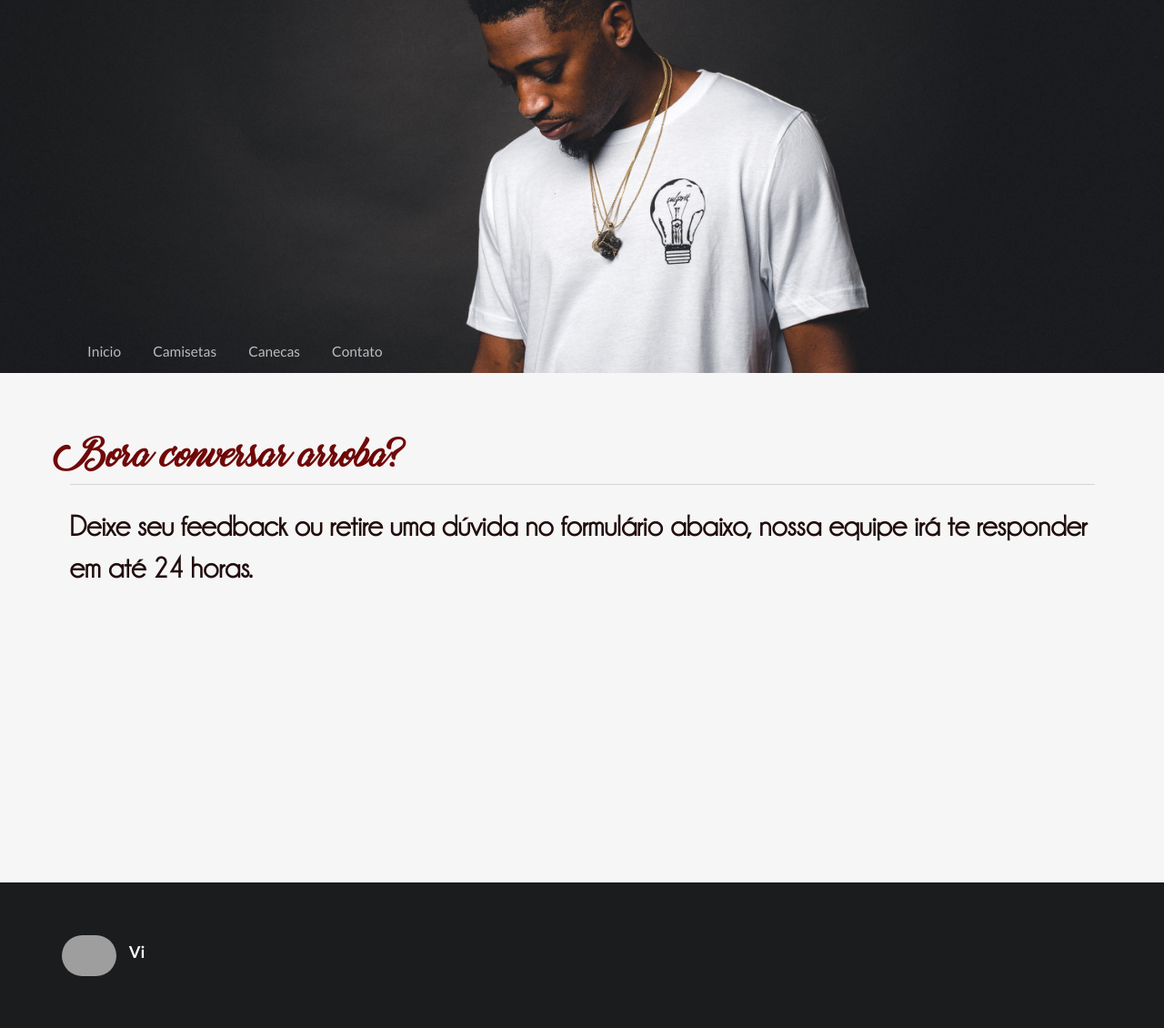
After one commit to ichinara/queerstore, a Django app: page /contato/ in a window 1280 px wide. The commit adds this page. Shown: the whole page at 91% size. Run offline with Django 3.2, Linux system fonts and the light colour scheme; grey boxes are pictures that could not be loaded.

Commit message:
Menu e views atualizadas
Adicionado a pagina de contato com a view remetente a ela.

```diff
--- a/queerstore/templates/base.html
+++ b/queerstore/templates/base.html
@@ -27,7 +27,7 @@
 
             <div class="ui container">
                 <nav class="ui secondary inverted secondary pointing menu" id="menu">
-                        <a href="http://localhost:8000/" class="{% block inicio_active %}{% endblock %} item">
+                        <a href="http://localhost:8000/home/" class="{% block inicio_active %}{% endblock %} item">
                             Inicio
                         </a>
                         <a href="http://localhost:8000/camisetas/" class="{% block camisetas_active %}{% endblock %} item">
@@ -36,7 +36,7 @@
                         <a href="http://localhost:8000/canecas/" class="{% block canecas_active %}{% endblock %} item">
                             Canecas
                         </a>
-                        <a href="http://localhost:8000/faleconosco/" class="{% block causa_active %}{% endblock %} item">
+                        <a href="http://localhost:8000/contato/" class="{% block causa_active %}{% endblock %} item">
                             Contato
                         </a></nav>
             </div>
--- /dev/null
+++ b/queerstore/templates/contato.html
@@ -0,0 +1,16 @@
+<!DOCTYPE html>
+<html lang="en">
+{% extends 'base.html' %}
+{% load staticfiles %}
+{% block contato_active %}active{% endblock %}
+{% block body_block %}
+
+
+    <h1 id="estiloso" class="ui dividing header"><p>Bora conversar arroba?</p></h1>
+    </div><h1 id="textobase">
+    <p>Deixe seu feedback ou retire uma dúvida no formulário abaixo, nossa equipe irá te responder em até 24 horas.</p></h1>
+    </div>
+
+
+
+{%endblock body_block%}}
--- a/queerstore/urls.py
+++ b/queerstore/urls.py
@@ -15,7 +15,7 @@ Including another URLconf
 """
 #from django.contrib import admin
 #from django.urls import path
-from queerstore.views.lista import Inicio
+from queerstore.views.lista import Inicio, Camisetas, Canecas, Contato
 from django.conf.urls import url
 from django.contrib import admin
 from django.urls import include, path
@@ -23,11 +23,12 @@ from django.urls import include, path
 urlpatterns = [
 
     url(r'^home/', Inicio.as_view()),
-
+    url(r'^camisetas/', Camisetas.as_view()),
+    url(r'^canecas/', Canecas.as_view()),
+    url(r'^contato/', Contato.as_view()),
 
     # The Django admin is not officially supported; expect breakage.
     # Nonetheless, it's often useful for debugging.
 
-
     # path('', application.urls),  # > Django-2.0
 ]
--- a/queerstore/views/lista.py
+++ b/queerstore/views/lista.py
@@ -7,3 +7,22 @@ class Inicio(ListView):
 
     def get(self, request, *args, **kwargs):
         return render(request, self.template, {})
+
+class Camisetas(ListView):
+    template = 'camisetas.html'
+
+    def get(self, request, *args, **kwargs):
+        return render(request, self.template, {})
+
+
+class Canecas(ListView):
+    template = 'canecas.html'
+
+    def get(self, request, *args, **kwargs):
+        return render(request, self.template, {})
+
+class Contato(ListView):
+    template = 'contato.html'
+
+    def get(self, request, *args, **kwargs):
+        return render(request, self.template, {})
```
Also changed, not shown: queerstore/settings.py (+0 -12 lines), queerstore/templates/camisetas.html (added, +12 -0 lines), queerstore/templates/canecas.html (added, +11 -0 lines), 5 other files.
